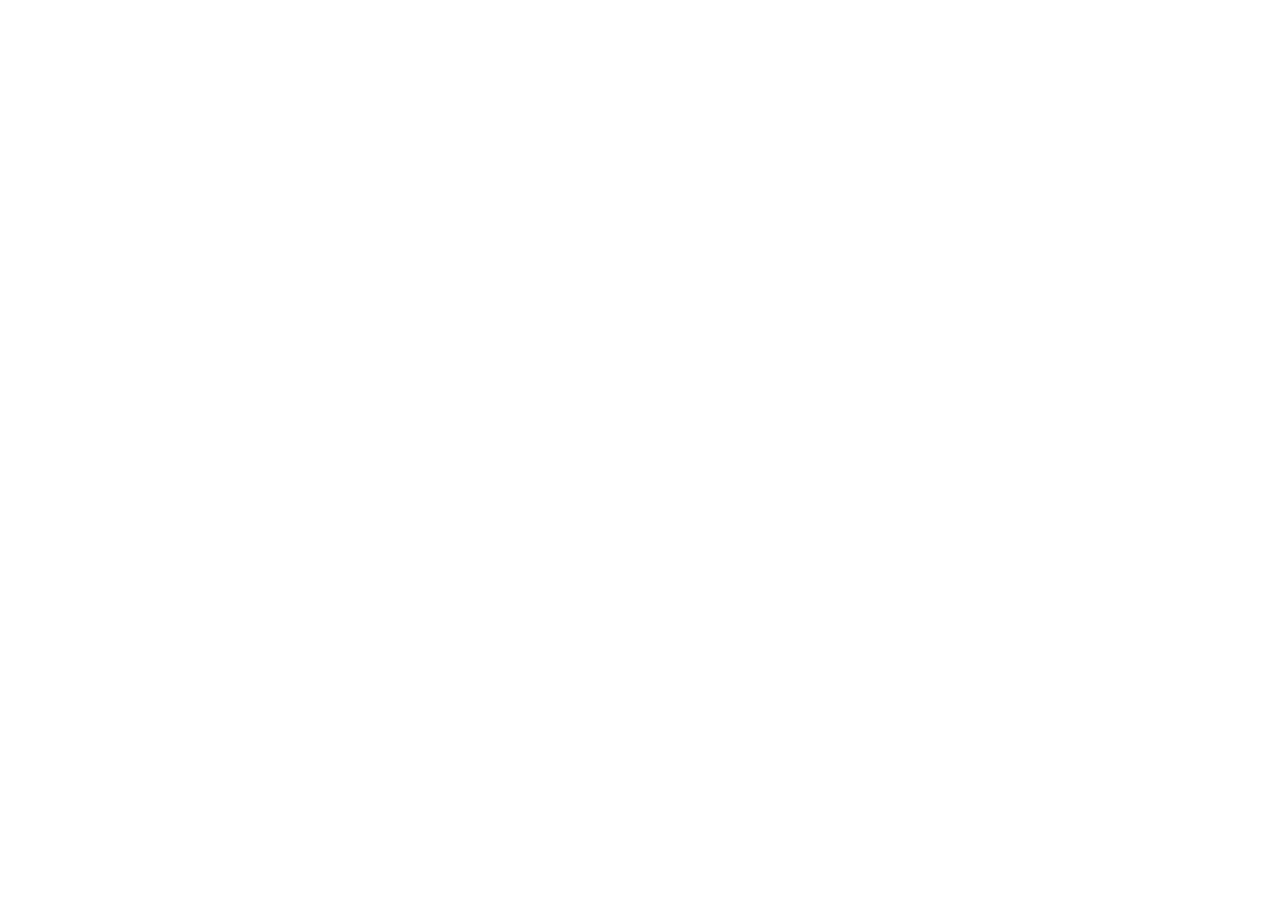
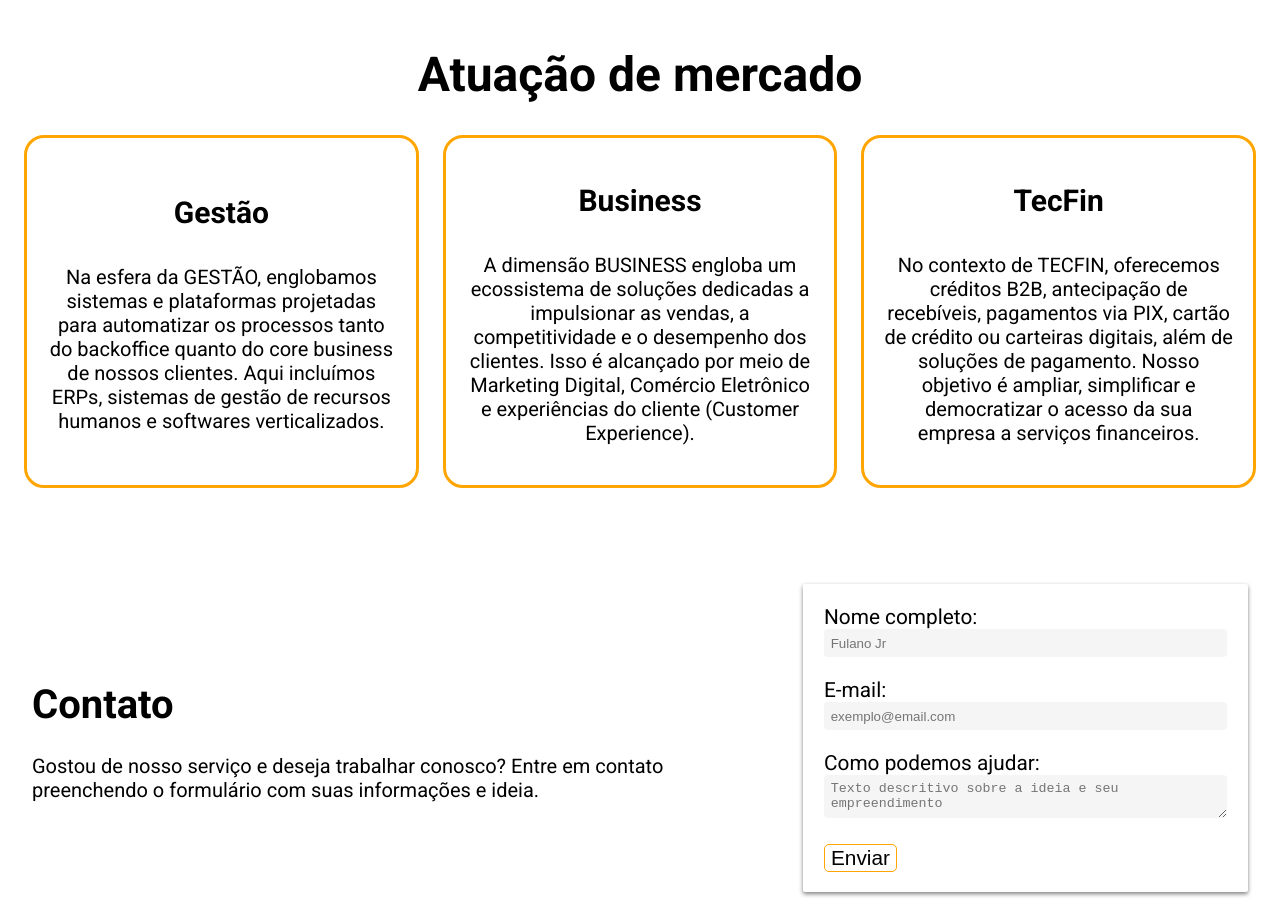
Before and after one commit to kiqBueno/Build-Upgrades, a React (Create React App) app: page / in a window 1280 px wide. Shown: the part 1260-2184 px from the top of the page. Before the commit the page ends 1047 px from the top, so only its background shows below. Built offline with nearby package versions, Linux system fonts and the light colour scheme.

Commit message:
Novas alteracoes para a extrutura base do prototipo

```diff
--- a/src/App.tsx
+++ b/src/App.tsx
@@ -1,5 +1,7 @@
 import './App.css';
+import { Contato } from './Componentes/Contato';
 import { Navbar } from './Componentes/Header';
+import { PaginaAtuacao } from './Componentes/Pagina Atuacao';
 import { PaginaInicial } from './Componentes/Pagina Inicial';
 import { PaginaSobre } from './Componentes/Pagina Sobre';
 
@@ -9,6 +11,8 @@
       <Navbar />
       <PaginaInicial />
       <PaginaSobre />
+      <PaginaAtuacao />
+      <Contato />
     </div>
   );
 }
--- /dev/null
+++ b/src/Componentes/Contato/Contato.css
@@ -0,0 +1,55 @@
+.container {
+  display: flex;
+}
+
+.texto {
+  width: 40%;
+  font-size: 1.25em;
+  align-content: center;
+}
+
+footer {
+  display: flex;
+  justify-content: space-between;
+  margin: 2em;
+  margin-top: 6em;
+}
+
+.form {
+  width: 40%;
+  font-size: 1.3em;
+  margin-left: 2em;
+}
+
+.form-box {
+  background-color: white;
+  border-radius: 2px;
+  box-shadow: 0px 2px 4px rgba(0, 0, 0, 0.5);
+  padding: 1em;
+}
+.form-group {
+  margin-bottom: 0.5em;
+}
+
+.form-group input,
+.form-group textarea {
+  width: 100%;
+  padding: 0.5em;
+  background-color: #f5f5f5;
+  border: none;
+  border-radius: 4px;
+  margin-bottom: 10px;
+  box-sizing: border-box;
+}
+
+.input-description {
+  font-size: 0.8em;
+  color: #666;
+}
+
+footer button {
+  border: 1px solid orange;
+  border-radius: 5px;
+  background-color: transparent;
+  font-size: 1em;
+}
--- /dev/null
+++ b/src/Componentes/Contato/index.tsx
@@ -0,0 +1,87 @@
+import React, { useState, ChangeEvent, FormEvent } from "react";
+import "./Contato.css";
+
+export const Contato = () => {
+  const initialFormData = {
+    nome: "",
+    email: "",
+    mensagem: "",
+  };
+
+  const [formData, setFormData] = useState(initialFormData);
+
+  const handleChange = (
+    e: ChangeEvent<HTMLInputElement | HTMLTextAreaElement>
+  ) => {
+    const { name, value } = e.target;
+    setFormData((prevState) => ({
+      ...prevState,
+      [name]: value,
+    }));
+  };
+
+  const handleSubmit = (e: FormEvent<HTMLFormElement>) => {
+    e.preventDefault();
+    console.log(formData); // Aqui você pode enviar os dados para o servidor ou fazer o que desejar com eles
+  };
+
+  return (
+    <footer>
+      <div className="texto">
+        <h1>Contato</h1>
+        <p>
+          Gostou de nosso serviço e deseja trabalhar conosco? Entre em contato
+          preenchendo o formulário com suas informações e ideia.
+        </p>
+      </div>
+      <div className="form">
+        <div className="form-box">
+          <form onSubmit={handleSubmit}>
+            <div className="form-group">
+              <label htmlFor="nome">
+                Nome completo:
+              </label>
+              <input
+                type="text"
+                name="nome"
+                id="nome"
+                value={formData.nome}
+                onChange={handleChange}
+                placeholder="Fulano Jr"
+                required
+              />
+            </div>
+            <div className="form-group">
+              <label htmlFor="email">
+                E-mail:
+              </label>
+              <input
+                type="email"
+                name="email"
+                id="email"
+                value={formData.email}
+                onChange={handleChange}
+                placeholder="exemplo@email.com"
+                required
+              />
+            </div>
+            <div className="form-group">
+              <label htmlFor="mensagem">
+                Como podemos ajudar:
+              </label>
+              <textarea
+                name="mensagem"
+                id="mensagem"
+                value={formData.mensagem}
+                onChange={handleChange}
+                placeholder="Texto descritivo sobre a ideia e seu empreendimento"
+                required
+              ></textarea>
+            </div>
+            <button type="submit">Enviar</button>
+          </form>
+        </div>
+      </div>
+    </footer>
+  );
+};
--- a/src/Componentes/Header/Navigation.css
+++ b/src/Componentes/Header/Navigation.css
@@ -2,7 +2,6 @@
   list-style-type: none;
   margin: 0.5em;
   display: flex;
-  font-size: 1.25em;
   margin-right: 2em;
 }
 
@@ -35,7 +34,6 @@
 
 .navbar-brand {
   flex: 1;
-  font-size: 1.5em;
   display: flex;
 }
 
@@ -50,6 +48,7 @@
   top: 0;
   background-color: white;
   box-shadow: 0 2px 4px rgba(0, 0, 0, 0.1);
+  font-size: 1.5em;
 }
 
 .navbar-brand-button {
@@ -60,7 +59,6 @@
   font: inherit;
   cursor: pointer;
   outline: inherit;
-  font-size: 1em;
 }
 
 .contact-button {
--- a/src/Componentes/Header/index.tsx
+++ b/src/Componentes/Header/index.tsx
@@ -39,7 +39,7 @@
           <ul className="navbar-menu">
             <li><a href="#sobre">Sobre</a></li>
             <li><a href="#atuacao">Atuação</a></li>
-            <li><a href="#portfolio">Portfólio</a></li>
+            {/* <li><a href="#portfolio">Portfólio</a></li> */}
             <li><button onClick={handleContactClick} className="contact-button">Contato</button></li>
           </ul>
         </nav>
--- /dev/null
+++ b/src/Componentes/Pagina Atuacao/PaginaAtuacao.css
@@ -0,0 +1,41 @@
+.cards {
+  display: flex;
+  gap: 1.5em;
+  justify-content: space-between;
+  margin: 1.5em;
+}
+
+.card {
+  flex: 1;
+  display: flex;
+  flex-direction: column;
+  align-items: center;
+  justify-content: center;
+  text-align: center;
+  padding: 1em;
+  border-radius: 1em;
+  cursor: pointer;
+  transition: transform 0.4s, background-color 0.4s, filter 0.4s;
+  background-color: white;
+  border: 0.15em solid orange;
+  font-size: 1.25em;
+}
+
+.card h2 {
+  margin-bottom: 0.5em;
+}
+
+.card:hover {
+  transform: scale(1.1);
+  background-color: white;
+}
+
+.cards:hover > .card:not(:hover) {
+  transform: scale(1);
+}
+
+.head1 {
+ text-align: center;
+ margin-top: 3em;
+ font-size: 3em;
+}
--- /dev/null
+++ b/src/Componentes/Pagina Atuacao/index.tsx
@@ -0,0 +1,39 @@
+import "./PaginaAtuacao.css";
+
+export const PaginaAtuacao = () => {
+  return (
+    <div>
+      <h1 className="head1">Atuação de mercado</h1>
+      <div className="cards">
+        <div className="card">
+          <h2>Gestão</h2>
+          <p>
+            Na esfera da GESTÃO, englobamos sistemas e plataformas projetadas
+            para automatizar os processos tanto do backoffice quanto do core
+            business de nossos clientes. Aqui incluímos ERPs, sistemas de gestão
+            de recursos humanos e softwares verticalizados.
+          </p>
+        </div>
+        <div className="card">
+          <h2>Business</h2>
+          <p>
+            A dimensão BUSINESS engloba um ecossistema de soluções dedicadas a
+            impulsionar as vendas, a competitividade e o desempenho dos
+            clientes. Isso é alcançado por meio de Marketing Digital, Comércio
+            Eletrônico e experiências do cliente (Customer Experience).
+          </p>
+        </div>
+        <div className="card">
+          <h2>TecFin</h2>
+          <p>
+            No contexto de TECFIN, oferecemos créditos B2B, antecipação de
+            recebíveis, pagamentos via PIX, cartão de crédito ou carteiras
+            digitais, além de soluções de pagamento. Nosso objetivo é ampliar,
+            simplificar e democratizar o acesso da sua empresa a serviços
+            financeiros.
+          </p>
+        </div>
+      </div>
+    </div>
+  );
+};
--- a/src/Componentes/Pagina Inicial/PaginaInicial.css
+++ b/src/Componentes/Pagina Inicial/PaginaInicial.css
@@ -1,4 +1,5 @@
 .ContainerPagina {
     text-align: center;
     padding: 5em;
+    font-size: 1.5em;
 }
--- a/src/Componentes/Pagina Inicial/index.tsx
+++ b/src/Componentes/Pagina Inicial/index.tsx
@@ -3,8 +3,8 @@
 export const PaginaInicial = () => {
   return (
     <div className="ContainerPagina">
-      <h1 style={{ fontSize: "3em" }}>Seja bem vindo<br/>Ao lugar que vai melhorar<br/>O seu negócio</h1>
-      <p style={{ fontSize: "1.5em" }}>Com a Build Upgrades você dá mais destaque ao seu empreendimento!</p>
+      <h1>Seja bem vindo<br/>Ao lugar que vai melhorar<br/>O seu negócio</h1>
+      <p>Com a Build Upgrades você dá mais destaque ao seu empreendimento!</p>
     </div>
   );
 };
--- a/src/Componentes/Pagina Sobre/PaginaSobre.css
+++ b/src/Componentes/Pagina Sobre/PaginaSobre.css
@@ -1,7 +1,8 @@
 .container {
   display: flex;
   justify-content: space-between;
-  margin: 4em;
+  margin: 2em;
+  font-size: 1.25em;
 }
 
 .imagem {
@@ -19,7 +20,3 @@
   flex: 0 0 60%;
   justify-content: center;
 }
-
-.texto p {
-  font-size: 1.5em;
-}
--- a/src/Componentes/Pagina Sobre/index.tsx
+++ b/src/Componentes/Pagina Sobre/index.tsx
@@ -4,10 +4,12 @@
   return (
     <div className="container">
       <div className="texto">
-        <h1 style={{ fontSize: "3em" }}>Quem somos?</h1>
+        <h1>Quem somos?</h1>
         <p>
-          Somos uma empresa que visa ampliar o alcance e visibilidade para negócios de pequeno porte em geral<br/>
-          Através da nossa plataforma e gerenciamento, proporcionamos a melhor experiência para o usuário e asseguramos integridade do serviço
+          Somos uma empresa que visa ampliar o alcance e visibilidade para
+          negócios de pequeno porte em geral através da nossa plataforma e
+          gerenciamento, proporcionamos a melhor experiência para o usuário e
+          asseguramos integridade do serviço.
         </p>
       </div>
       <div className="imagem">
```
